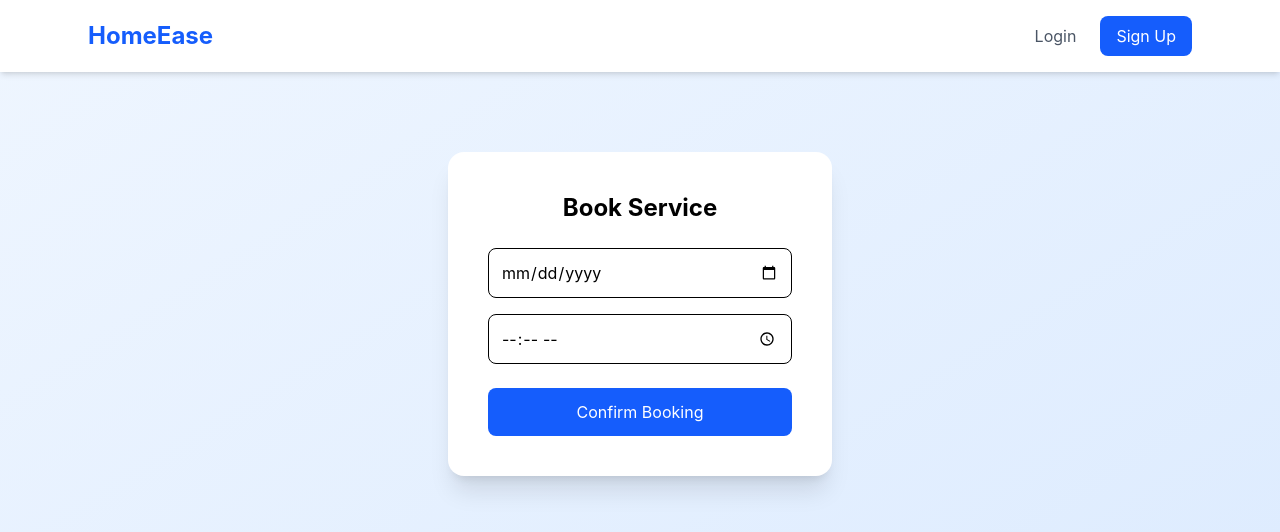
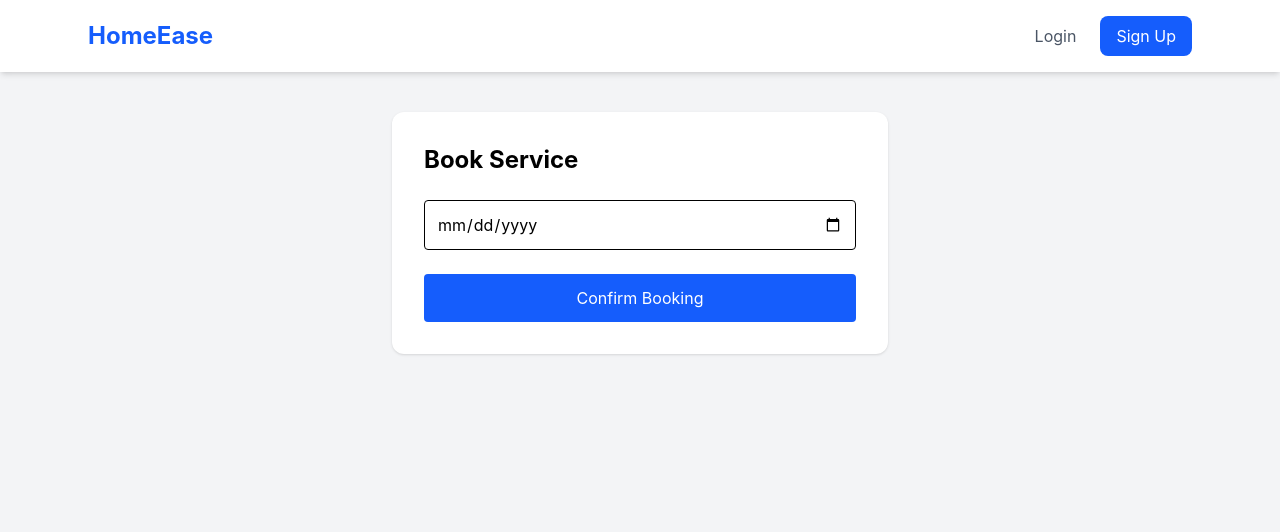
Before and after one commit to ayush-030/HomeEase, a React app in the folder frontend/: page /book/1 in a window 1280 px wide. Shown: the top 532 px of the page. Built offline with nearby package versions, Linux system fonts and the light colour scheme; the HTML template or start-up script is replaced by a standard one.

Commit message:
Updated booking Service

```diff
--- a/frontend/src/pages/BookService.jsx
+++ b/frontend/src/pages/BookService.jsx
@@ -1,4 +1,4 @@
-import { useState } from "react"
+import { useState, useEffect } from "react"
 import { useParams, useNavigate } from "react-router-dom"
 import API from "../services/api"
 import Navbar from "../components/Navbar"
@@ -9,111 +9,127 @@ export default function BookService() {
   const navigate = useNavigate()
 
   const [date, setDate] = useState("")
-  const [time, setTime] = useState("")
-  const [showPopup, setShowPopup] = useState(false)
-  const [loading, setLoading] = useState(false)
+  const [slots, setSlots] = useState([])
+  const [selectedTime, setSelectedTime] = useState("")
 
   const user = JSON.parse(localStorage.getItem("user"))
 
-  const book = async () => {
+  // 🔥 Fetch slots when date changes
+  useEffect(() => {
 
-    if (!date || !time) {
-      alert("Please select date and time")
-      return
+    const fetchSlots = async () => {
+
+      if (!date) return
+
+      try {
+
+        const res = await API.get(`/booking/available-slots/${id}?date=${date}`)
+        setSlots(res.data)
+
+      } catch (error) {
+        console.error(error)
+      }
+
     }
+
+    fetchSlots()
+
+  }, [date])
+
+  const bookService = async () => {
 
     try {
 
-      setLoading(true)
+      if (!date || !selectedTime) {
+        alert("Please select date and time")
+        return
+      }
 
       await API.post("/booking/create", {
-        customer_id: user?.id,
+        customer_id: user.id,
         provider_id: id,
+        category_id: 2,
         booking_date: date,
-        booking_time: time
+        booking_time: selectedTime
       })
 
-      setShowPopup(true)
+      alert("Booking requested successfully ✅")
+
+      navigate("/my-bookings")
 
     } catch (error) {
-
       console.error(error)
       alert("Booking failed")
-
-    } finally {
-      setLoading(false)
     }
 
   }
 
   return (
 
-    <div className="min-h-screen bg-gradient-to-br from-blue-50 to-blue-100">
+    <div className="min-h-screen bg-gray-100">
 
       <Navbar />
 
-      <div className="flex justify-center items-center mt-20">
+      <div className="max-w-xl mx-auto p-10">
 
-        <div className="bg-white p-10 rounded-2xl shadow-xl w-96">
+        <div className="bg-white p-8 rounded-xl shadow">
 
-          <h2 className="text-2xl font-bold mb-6 text-center">
+          <h2 className="text-2xl font-bold mb-6">
             Book Service
           </h2>
 
+          {/* DATE */}
           <input
             type="date"
-            className="border p-3 w-full mb-4 rounded-lg"
+            className="border p-3 w-full mb-6 rounded"
             onChange={(e) => setDate(e.target.value)}
           />
 
-          <input
-            type="time"
-            className="border p-3 w-full mb-6 rounded-lg"
-            onChange={(e) => setTime(e.target.value)}
-          />
+          {/* TIME SLOTS */}
+          {slots.length > 0 && (
 
+            <div className="mb-6">
+
+              <p className="mb-3 font-medium">
+                Select Time Slot:
+              </p>
+
+              <div className="grid grid-cols-3 gap-3">
+
+                {slots.map((slot, index) => (
+
+                  <button
+                    key={index}
+                    onClick={() => setSelectedTime(slot)}
+                    className={`p-2 rounded border ${
+                      selectedTime === slot
+                        ? "bg-blue-600 text-white"
+                        : "bg-gray-100"
+                    }`}
+                  >
+                    {slot.slice(0,5)}
+                  </button>
+
+                ))}
+
+              </div>
+
+            </div>
+
+          )}
+
+          {/* BOOK BUTTON */}
           <button
-            onClick={book}
-            disabled={loading}
-            className="bg-blue-600 text-white w-full py-3 rounded-lg hover:bg-blue-700 transition"
+            onClick={bookService}
+            className="bg-blue-600 text-white w-full py-3 rounded hover:bg-blue-700"
           >
-            {loading ? "Booking..." : "Confirm Booking"}
+            Confirm Booking
           </button>
 
         </div>
 
       </div>
 
-      {/* ✅ CUSTOM POPUP */}
-
-      {showPopup && (
-        <div className="fixed inset-0 bg-black bg-opacity-40 flex justify-center items-center z-50">
-
-          <div className="bg-white p-8 rounded-xl shadow-lg text-center w-80">
-
-            <h2 className="text-xl font-semibold mb-3">
-              ✅ Booking Requested
-            </h2>
-
-            <p className="text-gray-500 mb-6">
-              Waiting for provider to accept your request
-            </p>
-
-            <button
-              onClick={() => {
-                setShowPopup(false)
-                navigate("/customer")
-              }}
-              className="bg-blue-600 text-white px-6 py-2 rounded"
-            >
-              OK
-            </button>
-
-          </div>
-
-        </div>
-      )}
-
     </div>
   )
 }
```
Also changed, not shown: 1 other file (tests, documents, lock files or other folders).
